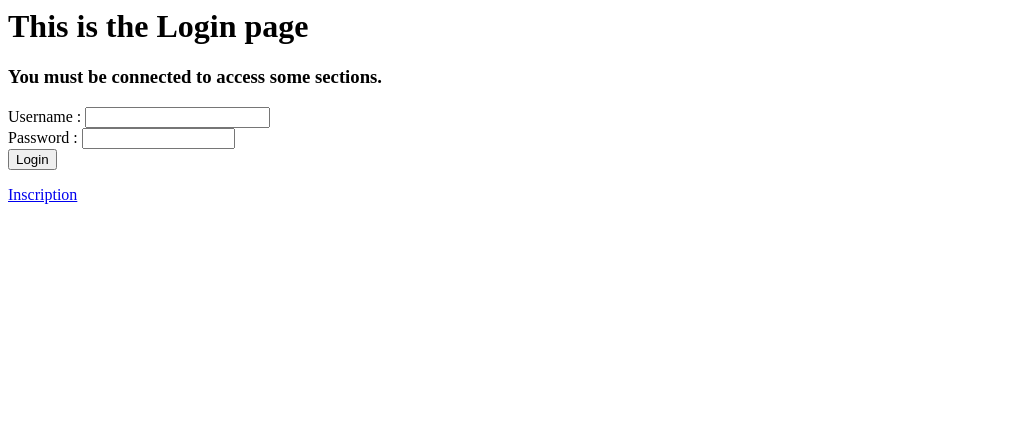
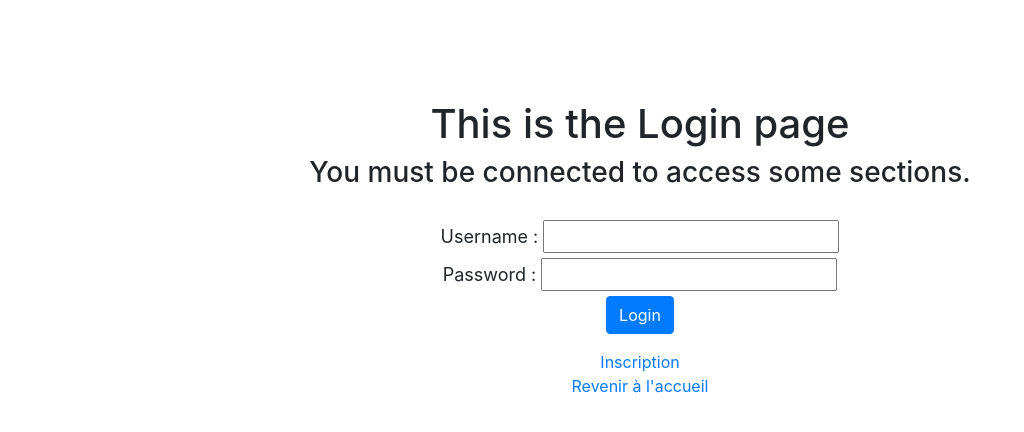
Before and after one commit to Balzard/Flask-Website, a Flask app: page /login in a window 1280 px wide. Shown: the top 432 px of the page, without its empty margins (0-1024 px from the left). Run offline with Flask 2, Linux system fonts and the light colour scheme; some libraries are stand-ins or nearby versions.

Commit message:
change login and register html (stephane)

```diff
--- a/app/templates/my_login_form.html
+++ b/app/templates/my_login_form.html
@@ -1,19 +1,25 @@
-<html>
+<!DOCTYPE html>
+<html lang="en">
 <head>
+    <link rel="stylesheet" href="https://stackpath.bootstrapcdn.com/bootstrap/4.4.1/css/bootstrap.min.css" integrity="sha384-Vkoo8x4CGsO3+Hhxv8T/Q5PaXtkKtu6ug5TOeNV6gBiFeWPGFN9MuhOf23Q9Ifjh" crossorigin="anonymous">
 </head>
 <body>
-<h1> This is the Login page </h1>
-<h3>You must be connected to access some sections.</h3>
+<h1 style="text-align: center; margin-top: 100px;"> This is the Login page </h1>
+<h3 style="text-align: center; margin-bottom: 30px;">You must be connected to access some sections.</h3>
 
 <!--valide le form que du coté serveur(novalidate)-->
-<form method="POST" action="/login" novalidate>
-    <!--permet browser de stocker mdp secret qui est envoyé au serveur quand client pousse submit -->
-{{ form.csrf_token }} <!-- {{ form.hidden_tag() }} -->
-{{ form.username.label }} {{ form.username(size=20) }}<br>
-{{ form.password.label }} {{ form.password(size=16) }}<br>
-{{ form.submit }}
+<form method="POST" action="/login" novalidate style="text-align: center; font-size: large;">
+
+    <div class="form-group">
+        <!--permet browser de stocker mdp secret qui est envoyé au serveur quand client pousse submit -->
+        {{ form.csrf_token }} <!-- {{ form.hidden_tag() }} -->
+        {{ form.username.label }} {{ form.username(size=20) }}<br>
+        {{ form.password.label }} {{ form.password(size=20) }}<br>
+        {{ form.submit (class="btn btn-primary") }}
+    </div>
 </form>
-<div>
-    <a href="{{ url_for('inscription') }}">Inscription</a>
+<div style="text-align: center;">
+    <a href="{{ url_for('inscription') }}" style="text-align: center;">Inscription</a><br>
+    <a href="/" style="text-align: center;">Revenir à l'accueil</a>
 </div>
 </body>
```
Also changed, not shown: app/templates/my_registration_form.html (+10 -6 lines), users.db, 2 other files.
